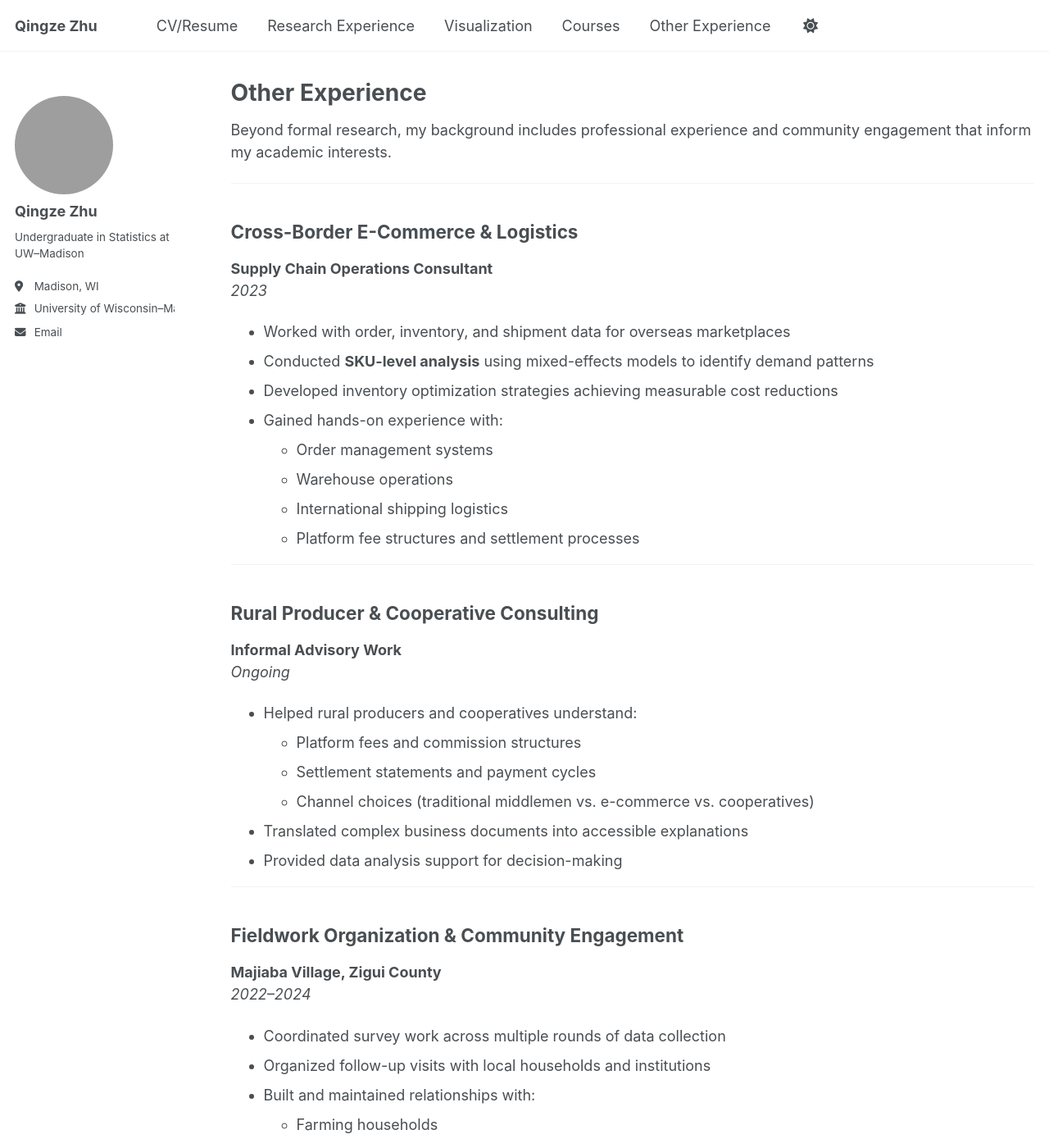
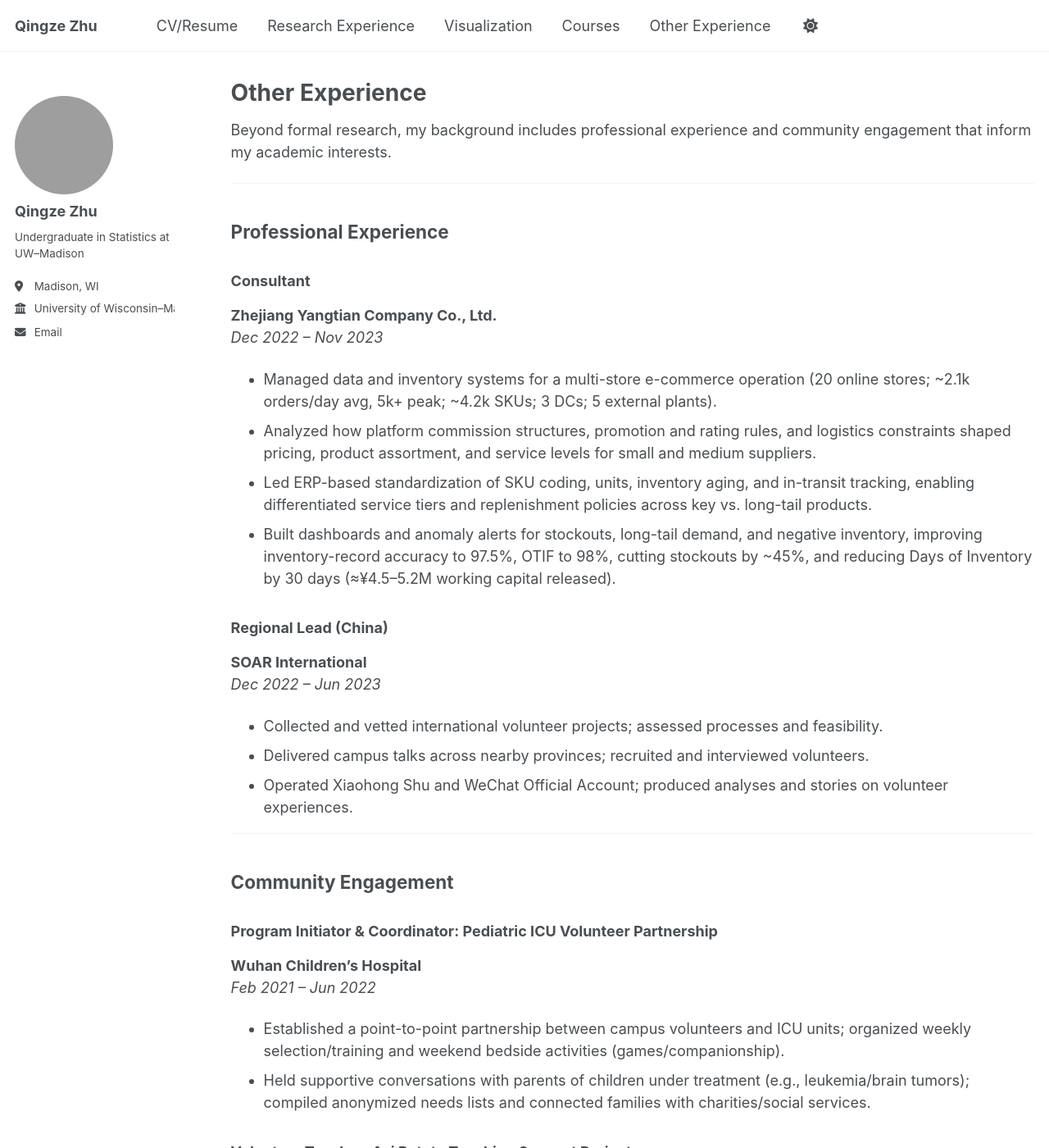
Before and after one commit to ZQZ0630/QingzeZhu-Personal-Webpage, a Jekyll site: the page built from _pages/other.md, in a window 1280 px wide and 1400 px high. Shown: the whole window at 82% size. Built offline with Jekyll 4.4.1, drawn with Linux system fonts in a browser that asks for light colours; a script bundle is joined from its source files by our own code; library files that are not in the unit come from our copies; some of the changed text lies outside the part shown.

Commit message:
Revise professional experience and community engagement
Updated professional experience section with detailed roles and achievements.

```diff
--- a/_pages/other.md
+++ b/_pages/other.md
@@ -5,74 +5,47 @@ permalink: /other/
 author_profile: true
 ---
 
-{% include base_path %}
 
 Beyond formal research, my background includes professional experience and community engagement that inform my academic interests.
 
 ---
 
-## Cross-Border E-Commerce & Logistics
+## Professional Experience
 
-**Supply Chain Operations Consultant**
-*2023*
+### Consultant
+**Zhejiang Yangtian Company Co., Ltd.**
+*Dec 2022 – Nov 2023*
 
-- Worked with order, inventory, and shipment data for overseas marketplaces
-- Conducted **SKU-level analysis** using mixed-effects models to identify demand patterns
-- Developed inventory optimization strategies achieving measurable cost reductions
-- Gained hands-on experience with:
-  - Order management systems
-  - Warehouse operations
-  - International shipping logistics
-  - Platform fee structures and settlement processes
+- Managed data and inventory systems for a multi-store e-commerce operation (20 online stores; ~2.1k orders/day avg, 5k+ peak; ~4.2k SKUs; 3 DCs; 5 external plants).
+- Analyzed how platform commission structures, promotion and rating rules, and logistics constraints shaped pricing, product assortment, and service levels for small and medium suppliers.
+- Led ERP-based standardization of SKU coding, units, inventory aging, and in-transit tracking, enabling differentiated service tiers and replenishment policies across key vs. long-tail products.
+- Built dashboards and anomaly alerts for stockouts, long-tail demand, and negative inventory, improving inventory-record accuracy to 97.5%, OTIF to 98%, cutting stockouts by ~45%, and reducing Days of Inventory by 30 days (≈¥4.5–5.2M working capital released).
+
+### Regional Lead (China)
+**SOAR International**
+*Dec 2022 – Jun 2023*
+
+- Collected and vetted international volunteer projects; assessed processes and feasibility.
+- Delivered campus talks across nearby provinces; recruited and interviewed volunteers.
+- Operated Xiaohong Shu and WeChat Official Account; produced analyses and stories on volunteer experiences.
 
 ---
 
-## Rural Producer & Cooperative Consulting
+## Community Engagement
 
-**Informal Advisory Work**
-*Ongoing*
+### Program Initiator & Coordinator: Pediatric ICU Volunteer Partnership
+**Wuhan Children's Hospital**
+*Feb 2021 – Jun 2022*
 
-- Helped rural producers and cooperatives understand:
-  - Platform fees and commission structures
-  - Settlement statements and payment cycles
-  - Channel choices (traditional middlemen vs. e-commerce vs. cooperatives)
-- Translated complex business documents into accessible explanations
-- Provided data analysis support for decision-making
+- Established a point-to-point partnership between campus volunteers and ICU units; organized weekly selection/training and weekend bedside activities (games/companionship).
+- Held supportive conversations with parents of children under treatment (e.g., leukemia/brain tumors); compiled anonymized needs lists and connected families with charities/social services.
+
+### Volunteer Teacher: Ayi Potato Teaching Support Project
+**Liangshan Yi Autonomous Prefecture, Sichuan**
+*Sep 2018 – Jun 2020*
+
+- Taught Chinese across three grades (two classes); coordinated day-to-day learning and student well-being.
+- Conducted monthly home visits; recorded study conditions, parental attitudes, and how family income/structure affected schooling.
+- Counseled parents reluctant to keep children in school; compiled hardship cases and submitted to local authorities for assistance.
 
 ---
-
-## Fieldwork Organization & Community Engagement
-
-**Majiaba Village, Zigui County**
-*2022–2024*
-
-- Coordinated survey work across multiple rounds of data collection
-- Organized follow-up visits with local households and institutions
-- Built and maintained relationships with:
-  - Farming households
-  - Village committees
-  - Local cooperatives
-  - County agricultural bureaus
-- Managed research logistics including travel, accommodations, and scheduling
-
----
-
-## Teaching & Volunteer Experience
-
-**Volunteer Teaching**
-*Liangshan Yi Autonomous Prefecture, Sichuan*
-
-- Participated in educational volunteer programs in rural mountainous areas
-- Gained firsthand exposure to rural development challenges
-- Developed interest in connecting academic research with practical community needs
-
----
-
-## Professional Skills Developed
-
-Through these experiences, I have strengthened:
-
-- **Communication:** Explaining complex concepts to diverse audiences
-- **Organization:** Managing multi-stakeholder projects
-- **Adaptability:** Working effectively in resource-constrained environments
-- **Cultural sensitivity:** Building trust across urban-rural divides
```
